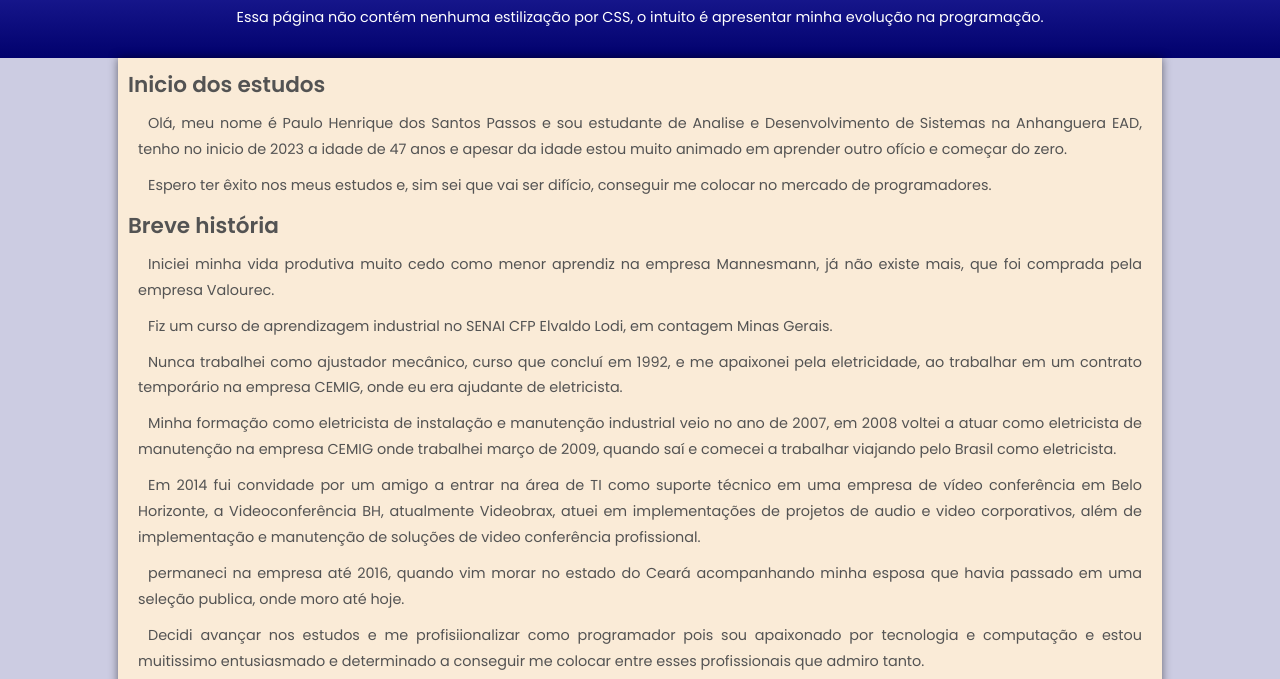
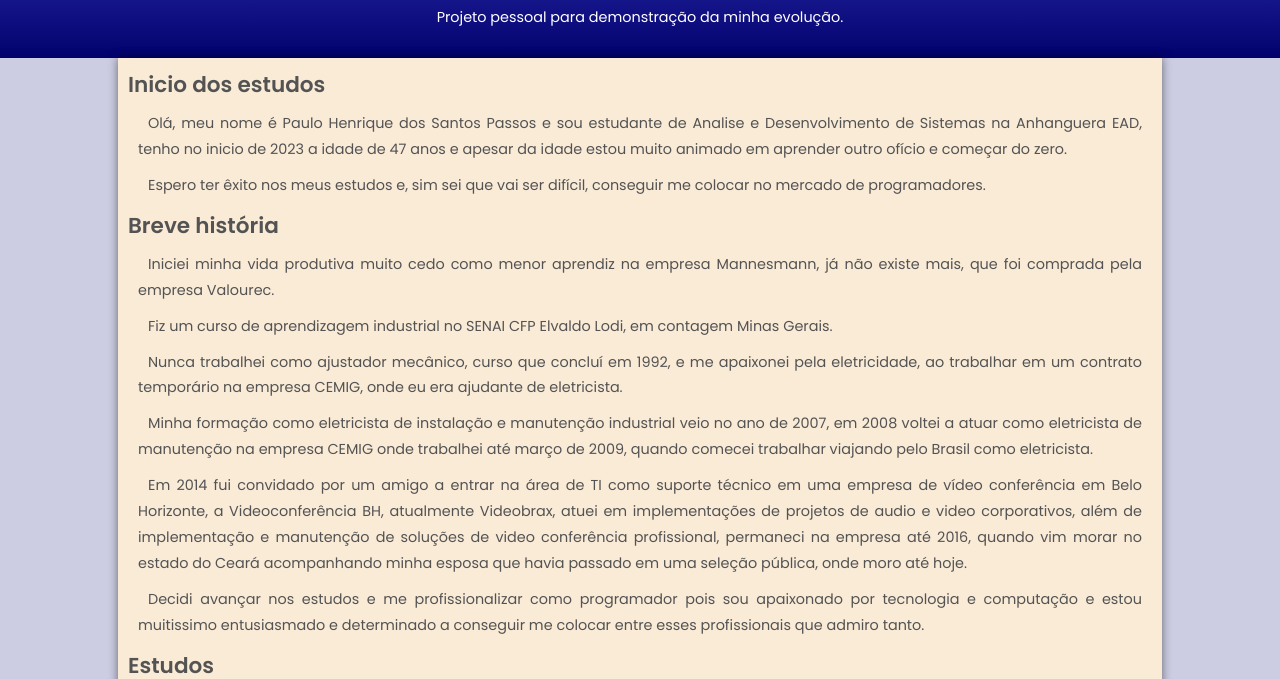
Before and after one commit to Paulohspassos/CSS3, a plain HTML site: page index.html in a window 1280 px wide. Shown: the part 222-901 px from the top of the page. Drawn offline with Linux system fonts and the light colour scheme.

Commit message:
Update index.html
Correções no texto.

```diff
--- a/index.html
+++ b/index.html
@@ -11,20 +11,19 @@
     <header>
         <img src="imagens/perfil.png" alt="Foto Paulo">
         <h1>Paulo Henrique</h1>
-        <p>Essa página não contém nenhuma estilização por CSS, o intuito é apresentar minha evolução na programação.</p>
+        <p>Projeto pessoal para demonstração da minha evolução.</p>
     </header>
     <main>
         <h2>Inicio dos estudos</h2>
         <p>Olá, meu nome é Paulo Henrique dos Santos Passos e sou estudante de Analise e Desenvolvimento de Sistemas na Anhanguera EAD, tenho no inicio de 2023 a idade de 47 anos e apesar da idade estou muito animado em aprender outro ofício e começar do zero.</p>
-        <p>Espero ter êxito nos meus estudos e, sim sei que vai ser difício, conseguir me colocar no mercado de programadores.</p>
+        <p>Espero ter êxito nos meus estudos e, sim sei que vai ser difícil, conseguir me colocar no mercado de programadores.</p>
         <h2>Breve história</h2>
         <p>Iniciei minha vida produtiva muito cedo como menor aprendiz na empresa Mannesmann, já não existe mais, que foi comprada pela empresa Valourec.</p>
         <p>Fiz um curso de aprendizagem industrial no SENAI CFP Elvaldo Lodi, em contagem Minas Gerais.</p>
         <p>Nunca trabalhei como ajustador mecânico, curso que concluí em 1992, e me apaixonei pela eletricidade, ao trabalhar em um contrato temporário na empresa CEMIG, onde eu era ajudante de eletricista.</p>
-        <p>Minha formação como eletricista de instalação e manutenção industrial veio no ano de 2007, em 2008 voltei a atuar como eletricista de manutenção na empresa CEMIG onde trabalhei março de 2009, quando saí e comecei a trabalhar viajando pelo Brasil como eletricista.</p>
-        <p>Em 2014 fui convidade por um amigo a entrar na área de TI como suporte técnico em uma empresa de vídeo conferência em Belo Horizonte, a Videoconferência BH, atualmente Videobrax, atuei em implementações de projetos de audio e video corporativos, além de implementação e manutenção de soluções de video conferência profissional.</p>
-        <p>permaneci na empresa até 2016, quando vim morar no estado do Ceará acompanhando minha esposa que havia passado em uma seleção publica, onde moro até hoje.</p>
-        <p>Decidi avançar nos estudos e me profisiionalizar como programador pois sou apaixonado por tecnologia e computação e estou muitissimo entusiasmado e determinado a conseguir me colocar entre esses profissionais que admiro tanto.</p>
+        <p>Minha formação como eletricista de instalação e manutenção industrial veio no ano de 2007, em 2008 voltei a atuar como eletricista de manutenção na empresa CEMIG onde trabalhei até março de 2009, quando comecei trabalhar viajando pelo Brasil como eletricista.</p>
+        <p>Em 2014 fui convidado por um amigo a entrar na área de TI como suporte técnico em uma empresa de vídeo conferência em Belo Horizonte, a Videoconferência BH, atualmente Videobrax, atuei em implementações de projetos de audio e video corporativos, além de implementação e manutenção de soluções de video conferência profissional, permaneci na empresa até 2016, quando vim morar no estado do Ceará acompanhando minha esposa que havia passado em uma seleção pública, onde moro até hoje.</p>
+        <p>Decidi avançar nos estudos e me profissionalizar como programador pois sou apaixonado por tecnologia e computação e estou muitissimo entusiasmado e determinado a conseguir me colocar entre esses profissionais que admiro tanto.</p>
         <h2>Estudos</h2>
         <ol>
             <li><a href="cssinline.html" rel="next">CSS Inline</a></li>
@@ -47,7 +46,7 @@
         </ol>
     </main>
     <footer>
-        <p>Página desenvolvida por <strong>&copy; Paulo Henrique dos Santos Passos</strong> no decorrer dos estudos de programação.<br><e-mail>paulohspassos@gmail.com </e-mail></p>
+        <p>Página desenvolvida por <strong>&copy; Paulo Henrique dos Santos Passos</strong> no decorrer dos estudos de programação.<br><e-mail>paulohspassos@gmail.com</e-mail></p>
     </footer>
 </body>
 </html>
```
